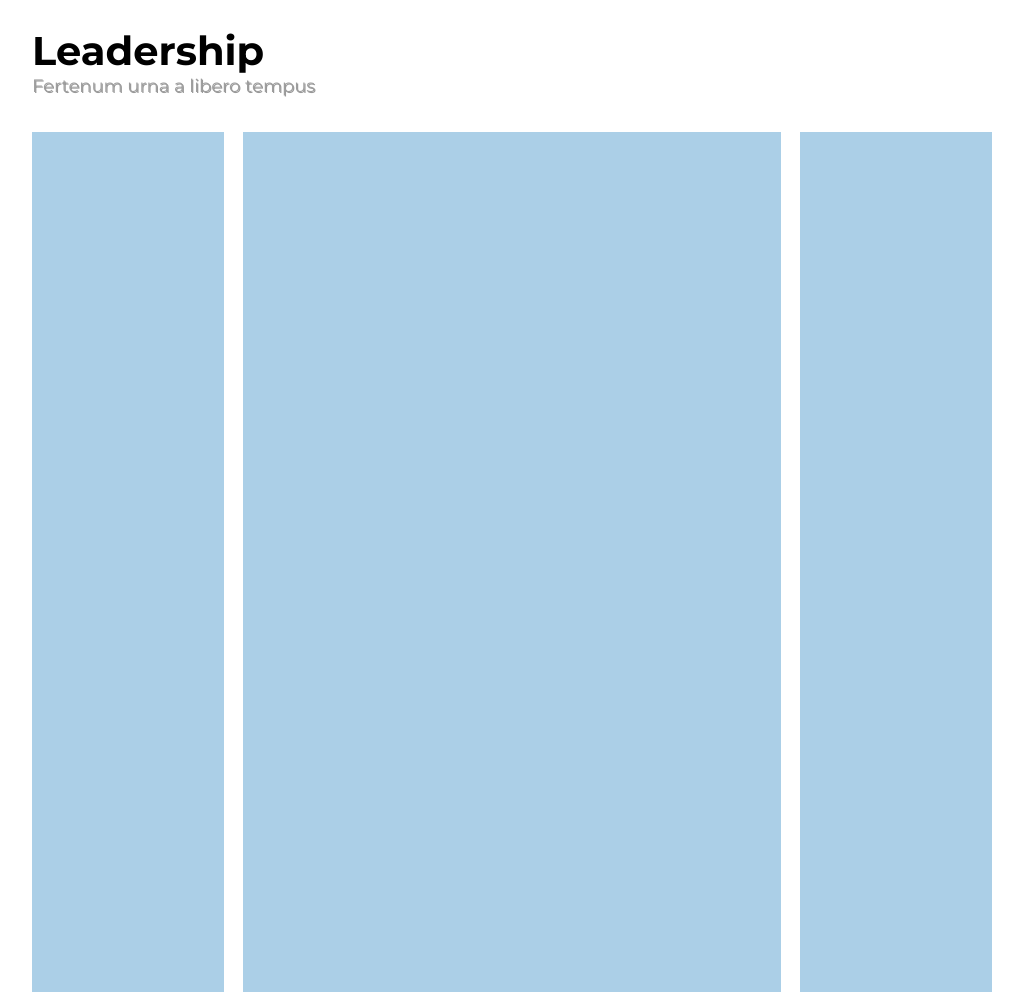
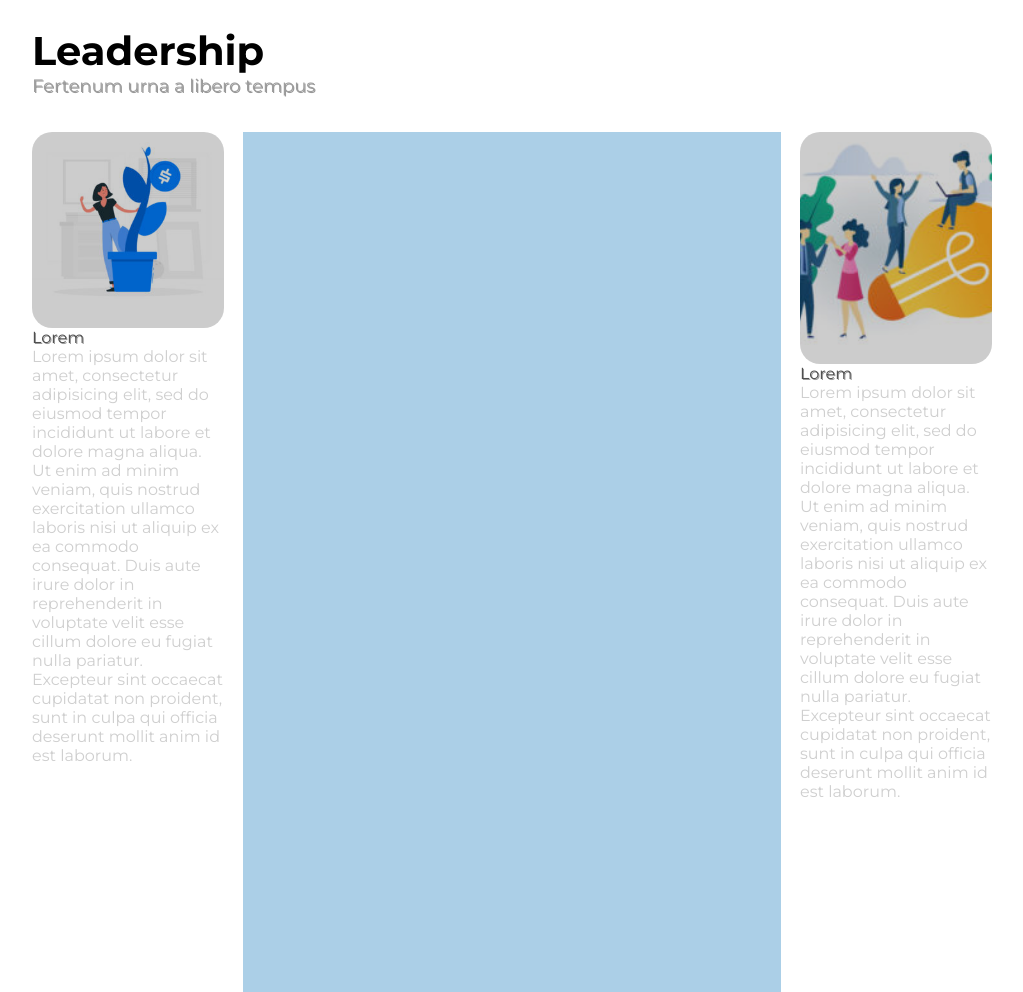
Before and after one commit to TommasoBorsatti/htmlcss-wp, a plain HTML site: page index.html in a window 1280 px wide. Shown: the part 700-1692 px from the top of the page, without its empty margins (128-1151 px from the left). Drawn offline with Linux system fonts and the light colour scheme.

Commit message:
Sistemate colonne laterali con box immagini e overlay + stile testo

```diff
--- a/css/style.css
+++ b/css/style.css
@@ -14,6 +14,17 @@ body {
   content: "";
   display: block;
   clear: both;
+}
+
+.overlay::after{
+  content: "";
+  position: absolute;
+  top: 0;
+  bottom: 0;
+  left: 0;
+  right: 0;
+  background-color: rgba(0, 0, 0, 0.2);
+  border-radius: 20px;
 }
 /* /regole universali css */
 
@@ -44,16 +55,7 @@ li a {
   text-shadow: 1px 1px 0px rgba(0, 0, 0, 0.4);
 }
 
-.overlay::after{
-  content: "";
-  position: absolute;
-  top: 0;
-  bottom: 0;
-  left: 0;
-  right: 0;
-  background-color: rgba(0, 0, 0, 0.2);
-  border-radius: 20px;
-}
+
 /* /regole css header */
 
 /* regole css per sezione hero */
@@ -119,9 +121,39 @@ div.row {
 div.left-col, div.right-col {
   height: 100%;
   width: 20%;
-  background-color: #ABCFE7;
   float: left;
+  }
+
+div.img-box{
+  position: relative;
 }
+
+.left-col img {
+  width: 100%;
+  border-radius: 20px;
+}
+
+.right-col img {
+  height: 227.88px;
+  width: 100%;
+  object-fit: cover;
+
+}
+
+h3.column-title {
+  font-weight: normal;
+  font-size: 16px;
+  color: #4F4F4F;
+  text-shadow: 1px 1px 0px rgba(0, 0, 0, 0.4);
+
+}
+
+p.column-text {
+  font-weight: normal;
+  font-size: 16px;
+  color: #CFCFCF;
+}
+
 
 div.center-col {
   height:100%;
--- a/index.html
+++ b/index.html
@@ -59,7 +59,11 @@
 
             <!-- colonna sinistra -->
             <div class="left-col">
-
+              <div class="img-box overlay">
+                <img src="img/img-1.jpg" alt="Albero dei denari">
+              </div>
+              <h3 class="column-title">Lorem</h3>
+              <p class="column-text">Lorem ipsum dolor sit amet, consectetur adipisicing elit, sed do eiusmod tempor incididunt ut labore et dolore magna aliqua. Ut enim ad minim veniam, quis nostrud exercitation ullamco laboris nisi ut aliquip ex ea commodo consequat. Duis aute irure dolor in reprehenderit in voluptate velit esse cillum dolore eu fugiat nulla pariatur. Excepteur sint occaecat cupidatat non proident, sunt in culpa qui officia deserunt mollit anim id est laborum.</p>
             </div>
             <!-- /colonna sinistra -->
 
@@ -71,7 +75,11 @@
 
             <!-- colonna destra -->
             <div class="right-col">
-
+              <div class="img-box overlay">
+                <img src="img/img-3.jpg" alt="Idea!">
+              </div>
+              <h3 class="column-title">Lorem</h3>
+              <p class="column-text">Lorem ipsum dolor sit amet, consectetur adipisicing elit, sed do eiusmod tempor incididunt ut labore et dolore magna aliqua. Ut enim ad minim veniam, quis nostrud exercitation ullamco laboris nisi ut aliquip ex ea commodo consequat. Duis aute irure dolor in reprehenderit in voluptate velit esse cillum dolore eu fugiat nulla pariatur. Excepteur sint occaecat cupidatat non proident, sunt in culpa qui officia deserunt mollit anim id est laborum.</p>
             </div>
             <!-- /colonna destra -->
 
```
